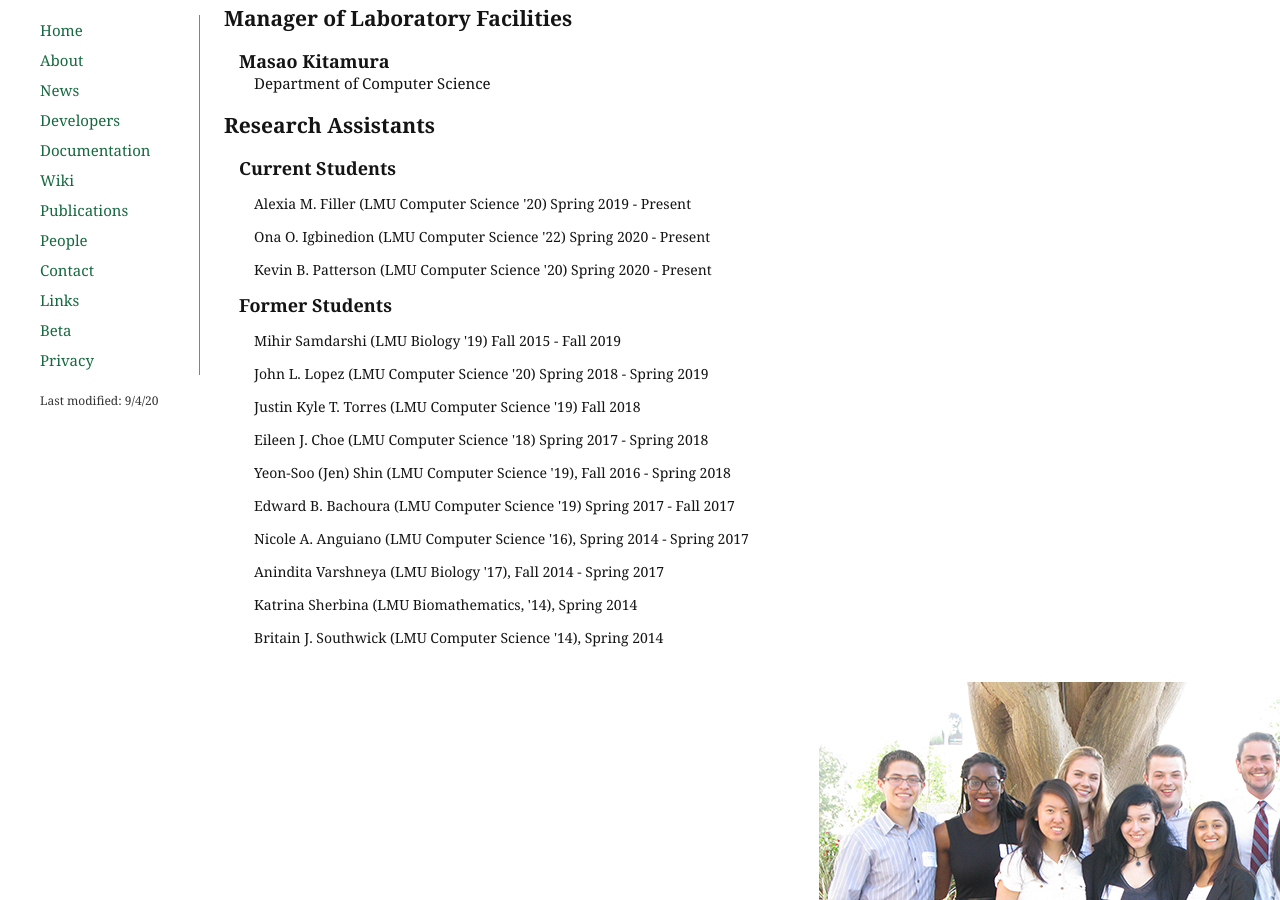
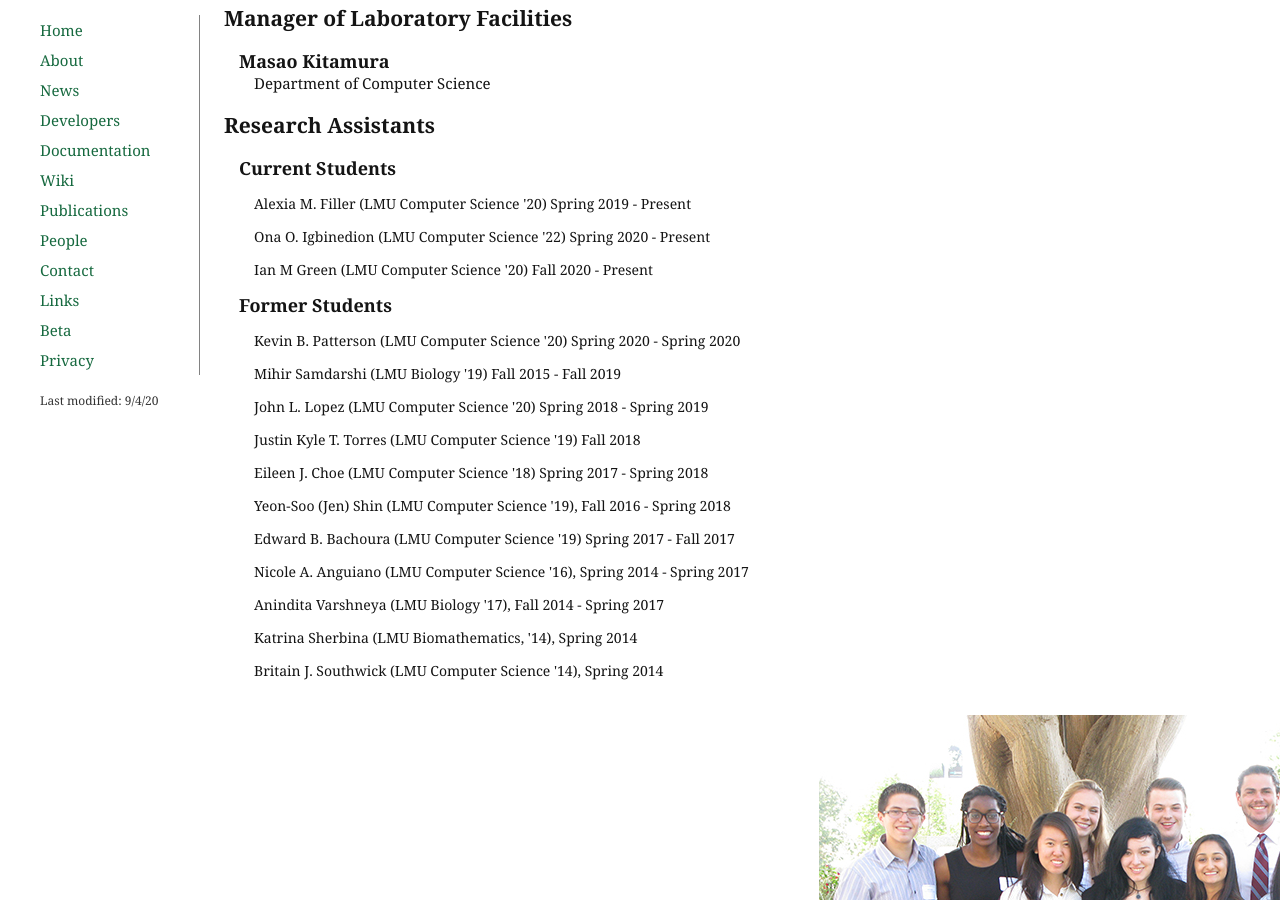
Before and after one commit to dondi/GRNsight, a Jekyll site: the page built from people.html, in a window 1280 px wide and 900 px high, scrolled down 496 px. Built offline with Jekyll 4.4.1, drawn with Linux system fonts in a browser that asks for light colours; nearby versions of some CDN libraries.

Commit message:
Moved Kevin | added Ian Moved Kevin to the "Former Students" section and added Ian to "Research Assistants"

```diff
--- a/people.html
+++ b/people.html
@@ -31,8 +31,9 @@ description: Principal Investigators, current and former undergraduate research
                           <p class="name">Current Students</p>
                             <p class="studentName">Alexia M. Filler (LMU Computer Science '20) Spring 2019 - Present</p>
                             <p class="studentName">Ona O. Igbinedion (LMU Computer Science '22) Spring 2020 - Present</p>
-                            <p class="studentName">Kevin B. Patterson (LMU Computer Science '20) Spring 2020 - Present</p>
+                            <p class="studentName">Ian M Green (LMU Computer Science '20) Fall 2020 - Present</p>
                           <p class="name">Former Students</p>
+                            <p class="studentName">Kevin B. Patterson (LMU Computer Science '20) Spring 2020 - Spring 2020</p>
                             <p class="studentName">Mihir Samdarshi (LMU Biology '19) Fall 2015 - Fall 2019</p>
                             <p class="studentName">John L. Lopez (LMU Computer Science '20) Spring 2018 - Spring 2019</p>
                             <p class="studentName">Justin Kyle T. Torres (LMU Computer Science '19) Fall 2018</p>
```
